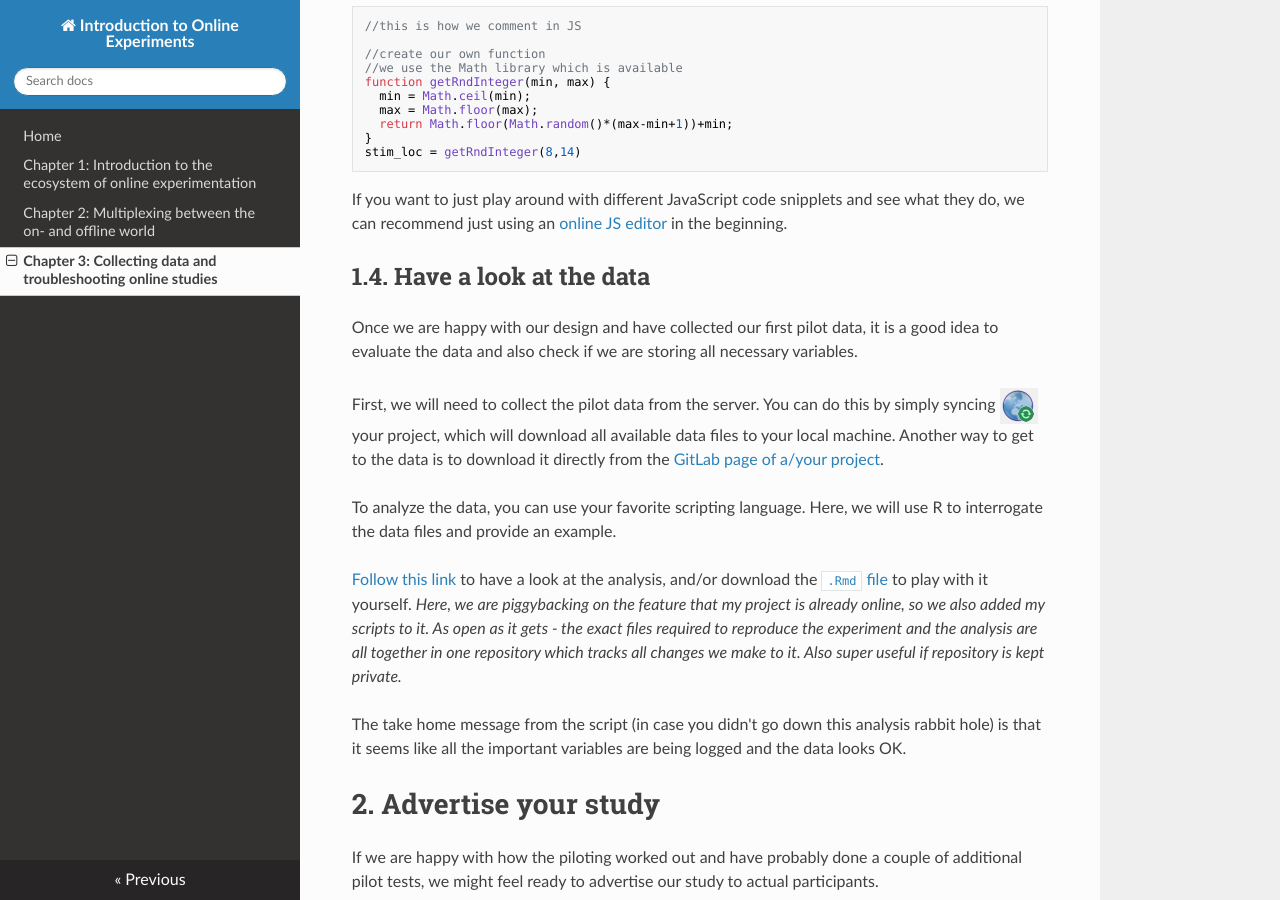
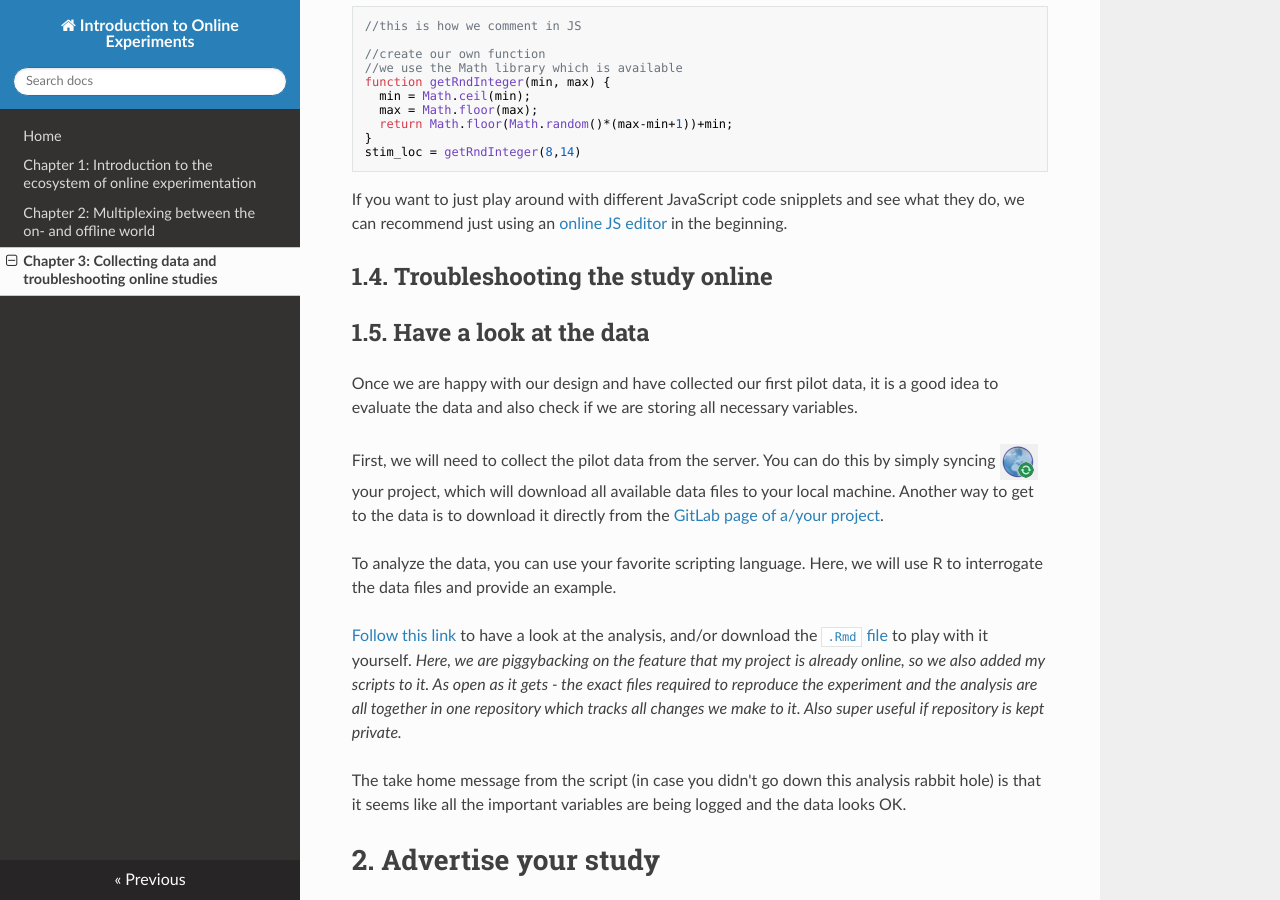
Before and after one commit to onlinews/online_ws, an MkDocs documentation site: the page built from docs/Ch_3_CollectingData.md, in a window 1280 px wide and 900 px high, scrolled down 5224 px. Built offline with MkDocs 1.6.1, drawn with Linux system fonts in a browser that asks for light colours; nearby versions of some CDN libraries.

Commit message:
troubleshooting spot

````diff
--- a/docs/Ch_3_CollectingData.html
+++ b/docs/Ch_3_CollectingData.html
@@ -101,7 +101,8 @@ function getRndInteger(min, max) {
 }
 stim_loc = getRndInteger(8,14)</code></pre>
 <p>If you want to just play around with different JavaScript code snipplets and see what they do, we can recommend just using an <a href="https://js.do/">online JS editor</a> in the beginning.</p>
-<h2 id="1-4-have-a-look-at-the-data">1.4. Have a look at the data</h2>
+<h2 id="1-4-troubleshooting-the-study-online">1.4. Troubleshooting the study online</h2>
+<h2 id="1-5-have-a-look-at-the-data">1.5. Have a look at the data</h2>
 <p>Once we are happy with our design and have collected our first pilot data, it is a good idea to evaluate the data and also check if we are storing all necessary variables.</p>
 <p>First, we will need to collect the pilot data from the server. You can do this by simply syncing <img src="./img/Sync.PNG" alt="Sync"> your project, which will download all available data files to your local machine. Another way to get to the data is to download it directly from the <a href="https://gitlab.pavlovia.org/dejan.draschkow/onlineworkshopstroop/tree/master/data">GitLab page of a/your project</a>.</p>
 <p>To analyze the data, you can use your favorite scripting language. Here, we will use R to interrogate the data files and provide an example.</p>
@@ -150,7 +151,7 @@ stim_loc = getRndInteger(8,14)</code></pre>
 </li>
 </ol>
 <h2 id="2-3-collect-data-and-evaluate-results">2.3. Collect data and evaluate results</h2>
-<p>We can now collect the new data from the server. You can do this by simply syncing <img src="./img/Sync.PNG" alt="Sync"> your project, which will download all available data files to your local machine (see <code>1.4.</code>).</p>
+<p>We can now collect the new data from the server. You can do this by simply syncing <img src="./img/Sync.PNG" alt="Sync"> your project, which will download all available data files to your local machine (see <code>1.5.</code>).</p>
 <p>With this step you have just completed a full cycle in online experimentation. In the following chapters, we will explore more complex experimental designs and solve other real-life problems, but conceptually we have already covered all important mile stones for a successful transition to online testing.</p>
 </article></div><div style="background-color: #b4b2b2;width: 50px;height:50px;line-height: 50px;text-align: center;position: fixed;bottom: 10px;right: 10px;padding-top:5px;" onclick="document.documentElement.scrollTop = document.body.scrollTop =0;">
   <svg t="1533629773982" class="icon" style="" viewBox="0 0 1024 1024" version="1.1" xmlns="http://www.w3.org/2000/svg" p-id="1035" xlink="http://www.w3.org/1999/xlink" width="40" height="40"><defs><style type="text/css">@font-face { font-family: uc-nexus-iconfont; src: url("chrome-extension://pogijhnlcfmcppgimcaccdkmbedjkmhi/res/font_9qmmi8b8jsxxbt9.woff") format("woff"), url("chrome-extension://pogijhnlcfmcppgimcaccdkmbedjkmhi/res/font_9qmmi8b8jsxxbt9.ttf") format("truetype"); }
--- a/docs/Ch_3_CollectingData.md
+++ b/docs/Ch_3_CollectingData.md
@@ -104,7 +104,9 @@ stim_loc = getRndInteger(8,14)
 
 If you want to just play around with different JavaScript code snipplets and see what they do, we can recommend just using an [online JS editor](https://js.do/) in the beginning.
 
-## 1.4. Have a look at the data
+## 1.4. Troubleshooting the study online
+
+## 1.5. Have a look at the data
 Once we are happy with our design and have collected our first pilot data, it is a good idea to evaluate the data and also check if we are storing all necessary variables.
 
 First, we will need to collect the pilot data from the server. You can do this by simply syncing ![Sync](./img/Sync.PNG) your project, which will download all available data files to your local machine. Another way to get to the data is to download it directly from the [GitLab page of a/your project](https://gitlab.pavlovia.org/dejan.draschkow/onlineworkshopstroop/tree/master/data).
@@ -157,6 +159,6 @@
 ![Link Study to Prolific](./img/LinkToProlific9.PNG)
 
 ## 2.3. Collect data and evaluate results
-We can now collect the new data from the server. You can do this by simply syncing ![Sync](./img/Sync.PNG) your project, which will download all available data files to your local machine (see ```1.4.```).
+We can now collect the new data from the server. You can do this by simply syncing ![Sync](./img/Sync.PNG) your project, which will download all available data files to your local machine (see ```1.5.```).
 
 With this step you have just completed a full cycle in online experimentation. In the following chapters, we will explore more complex experimental designs and solve other real-life problems, but conceptually we have already covered all important mile stones for a successful transition to online testing.
````
